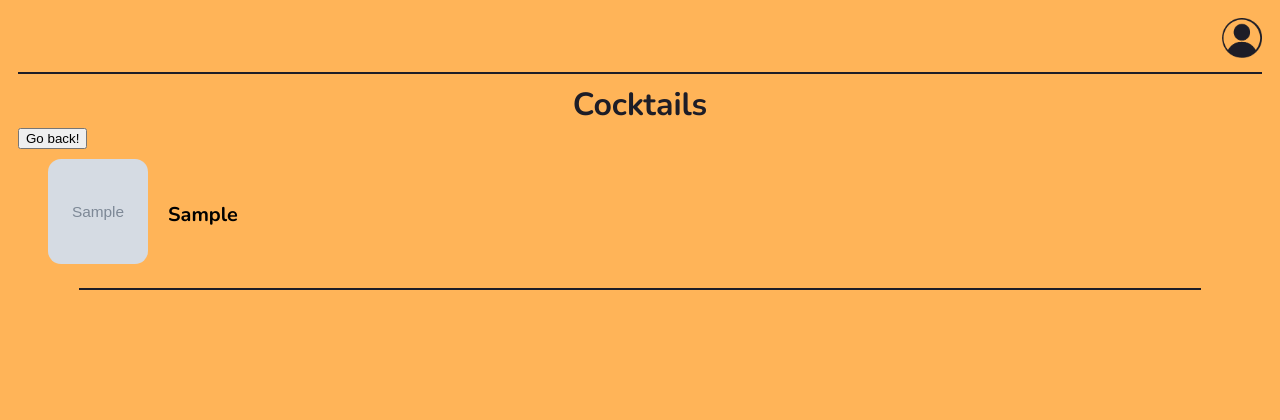
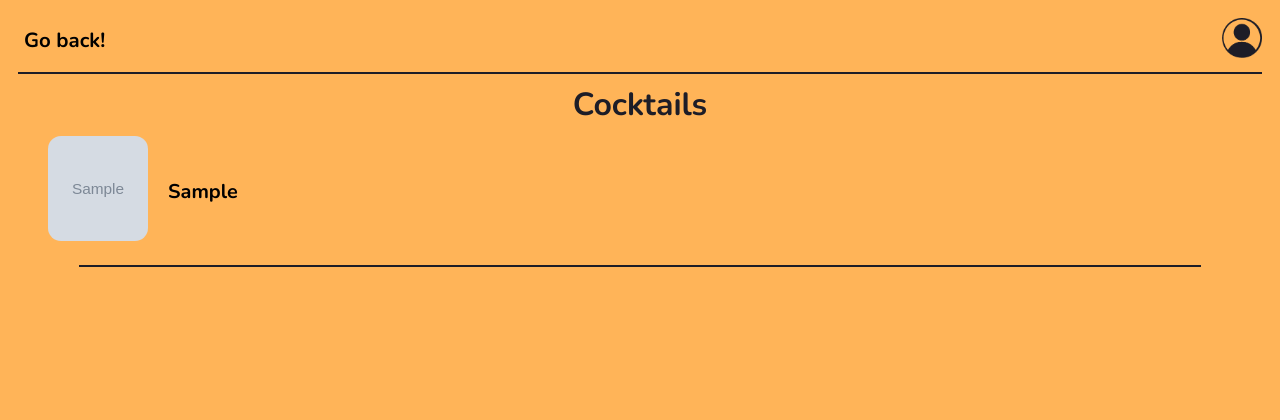
Before and after one commit to CAS-Project-2/Happy-Hour-App, a Node project: template views/cocktails/cocktail-list.hbs in a window 1280 px wide. Shown: the top 420 px of the page. Run offline with Node 20 templates, Linux system fonts and the light colour scheme; the template is opened without the code that fills it: most values are stand-ins (such as "Sample title", 1, 10 or a date in 2020); grey boxes marked "Sample" are stand-in pictures.

Commit message:
css styling

```diff
--- a/public/stylesheets/style.css
+++ b/public/stylesheets/style.css
@@ -8,7 +8,16 @@ body {
   background-color: #FFb458;
   margin-bottom: 80px;
 }
+#back-button{
+  position: absolute;
+  top: 25px;
+  font-size: 1.2em;
+  font-weight: bold;
+  font-family: 'Nunito', sans-serif;
+  border:none;
+  background-color: transparent;
 
+}
 h1 {
   color: #1D1D27;
   font-family: 'Nunito', sans-serif;
--- a/views/cocktails/cocktail-list.hbs
+++ b/views/cocktails/cocktail-list.hbs
@@ -1,6 +1,7 @@
 <div class="section-title"><h1>Cocktails</h1></div>
 
 <form>
+
  <input id="back-button" type="button" value="Go back!" onclick="history.back()">
 </form>
 
```
Also changed, not shown: public/images/back-button.png (added).
